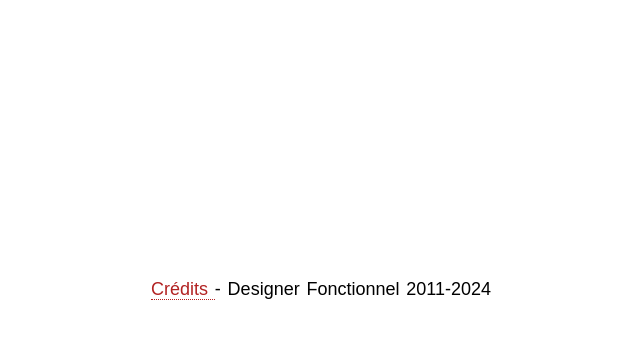
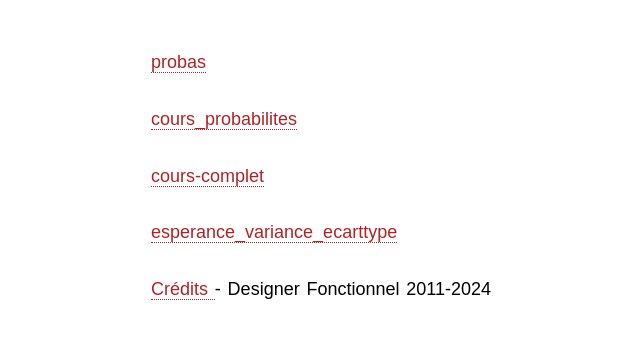
Before and after one commit to IamHenri/notes-maths-tex, a Jekyll site: the page built from proba-index.html, in a window 1280 px wide. Shown: the top 339 px of the page, without its empty margins (39-679 px from the left). Built offline with Jekyll 4.4.1, drawn with Linux system fonts in a browser that asks for light colours; nearby versions of some CDN libraries; library files that are not in the unit come from our copies.

Commit message:
Update proba-index.html

```diff
--- a/proba-index.html
+++ b/proba-index.html
@@ -6,18 +6,18 @@ render_with_liquid: false
 
 	<p>
 
-  <a href="probas.html"></a><br>
+  <a href="probas.html">probas</a><br>
 	</p>
 	<p>
-  <a href="probas-cours_probabilites.html"></a><br>
+  <a href="probas-cours_probabilites.html">cours_probabilites</a><br>
 	</p>
 	<p>
-  <a href="probas-cours-complet.html"></a><br>
+  <a href="probas-cours-complet.html">cours-complet</a><br>
 	</p>
 	<p>
 
 
 
-  <a href="proba-esperance_variance_ecarttype.html"></a><br>
+  <a href="proba-esperance_variance_ecarttype.html">esperance_variance_ecarttype</a><br>
 
 </p>
```
